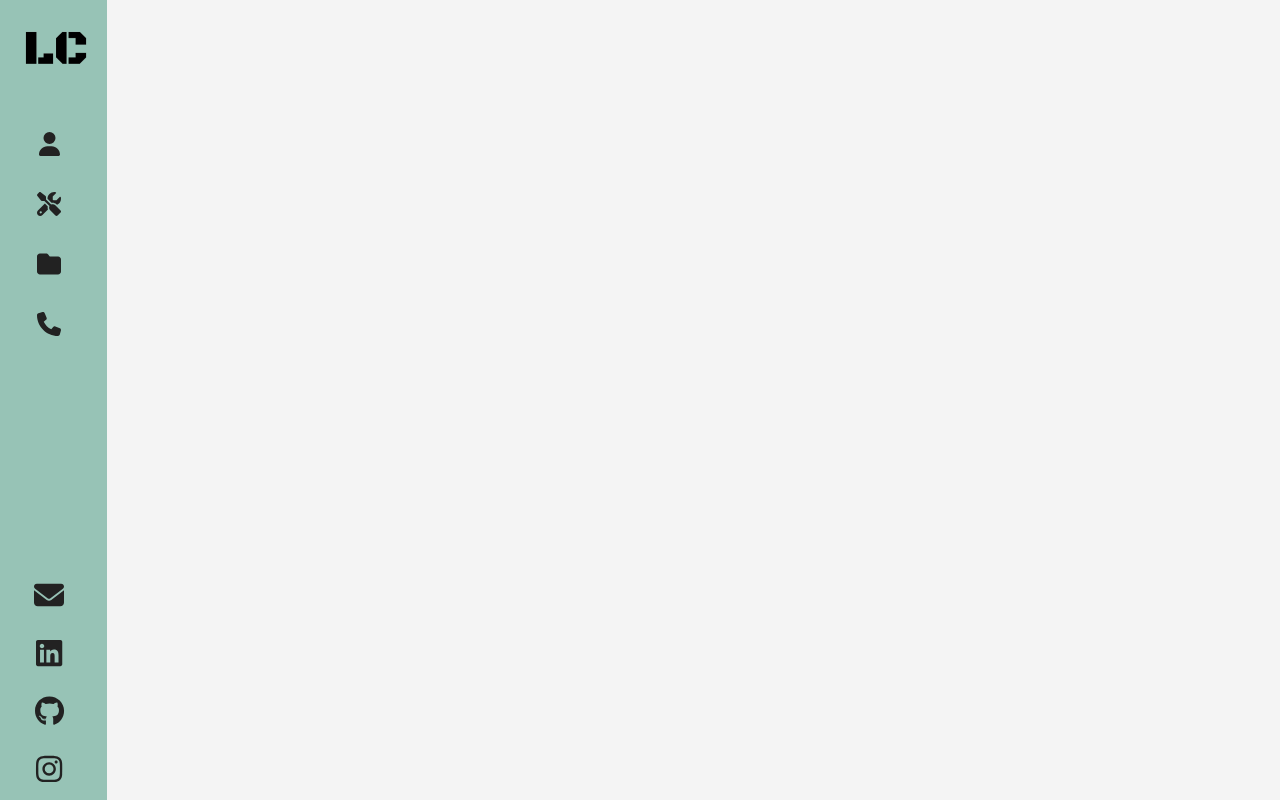
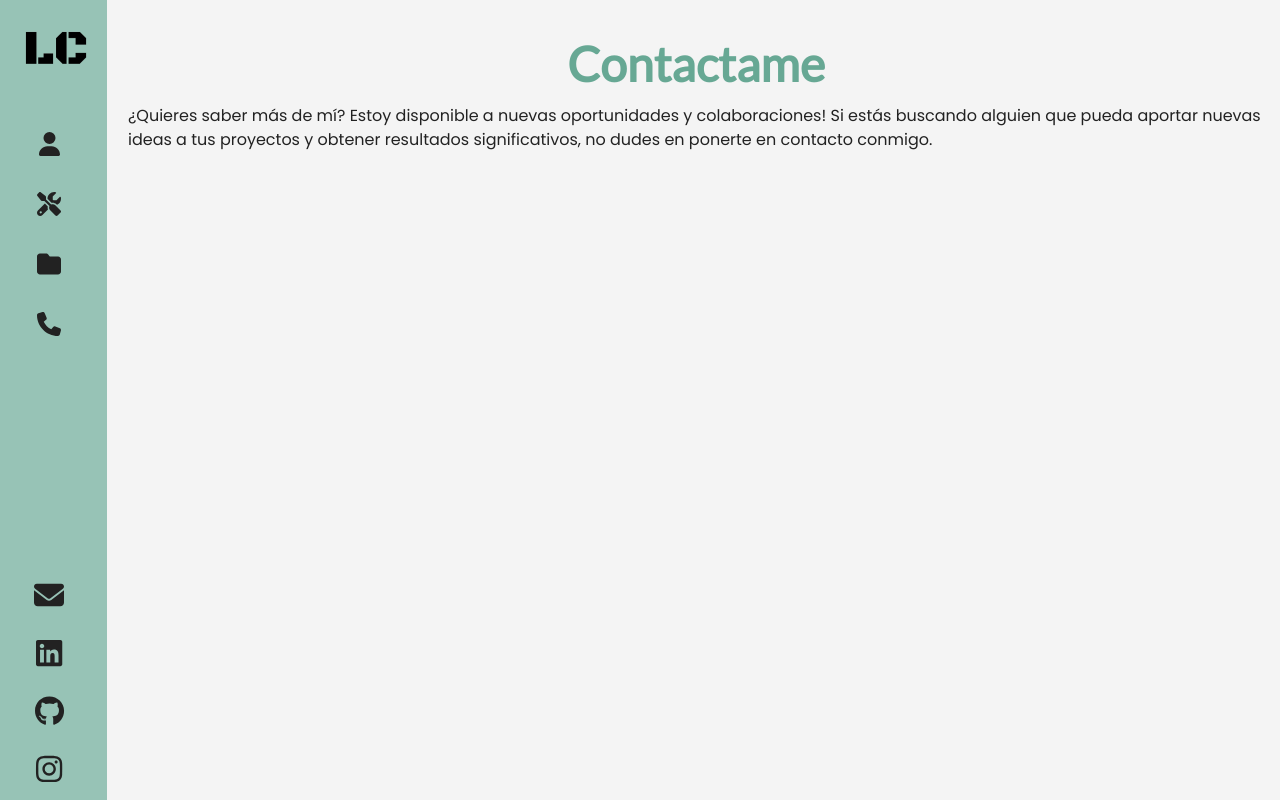
Before and after one commit to lucasecapdevila/portfolio-web, a React (Vite) app: page /contact in a window 1280 px wide. Built offline with nearby package versions, Linux system fonts and the light colour scheme.

Commit message:
se agrega página de Contacto a enrutador y se agrega titulo

```diff
--- /dev/null
+++ b/src/components/pages/Contact.jsx
@@ -0,0 +1,14 @@
+
+
+const Contact = () => {
+  return (
+    <main className="min-h-[90vh] max-w-[100vw] md:h-screen px-4 lg:ps-32 py-10">
+      <div className="flex flex-col justify-center items-center gap-4">
+        <h1 className="titulos text-textDarkColor text-4xl md:text-5xl font-bold">Contactame</h1>
+        <p className="textos text-textBlack text-md">¿Quieres saber más de mí? Estoy disponible a nuevas oportunidades y colaboraciones! Si estás buscando alguien que pueda aportar nuevas ideas a tus proyectos y obtener resultados significativos, no dudes en ponerte en contacto conmigo.</p>
+      </div>
+    </main>
+  )
+}
+
+export default Contact
--- a/src/components/routes/AppRouter.jsx
+++ b/src/components/routes/AppRouter.jsx
@@ -4,6 +4,7 @@ import Menu from "../common/Menu"
 import About from "../pages/About";
 import Skills from "../pages/Skills";
 import Projects from "../pages/projects/Projects";
+import Contact from "../pages/Contact";
 
 export async function getStaticProps() {
   return {
@@ -20,6 +21,7 @@ const AppRouter = () => {
         <Route path="/about" element={<About />} />
         <Route path="/skills" element={<Skills />} />
         <Route path="/projects" element={<Projects />} />
+        <Route path="/contact" element={<Contact />} />
       </Routes>
     </BrowserRouter>
   )
```
